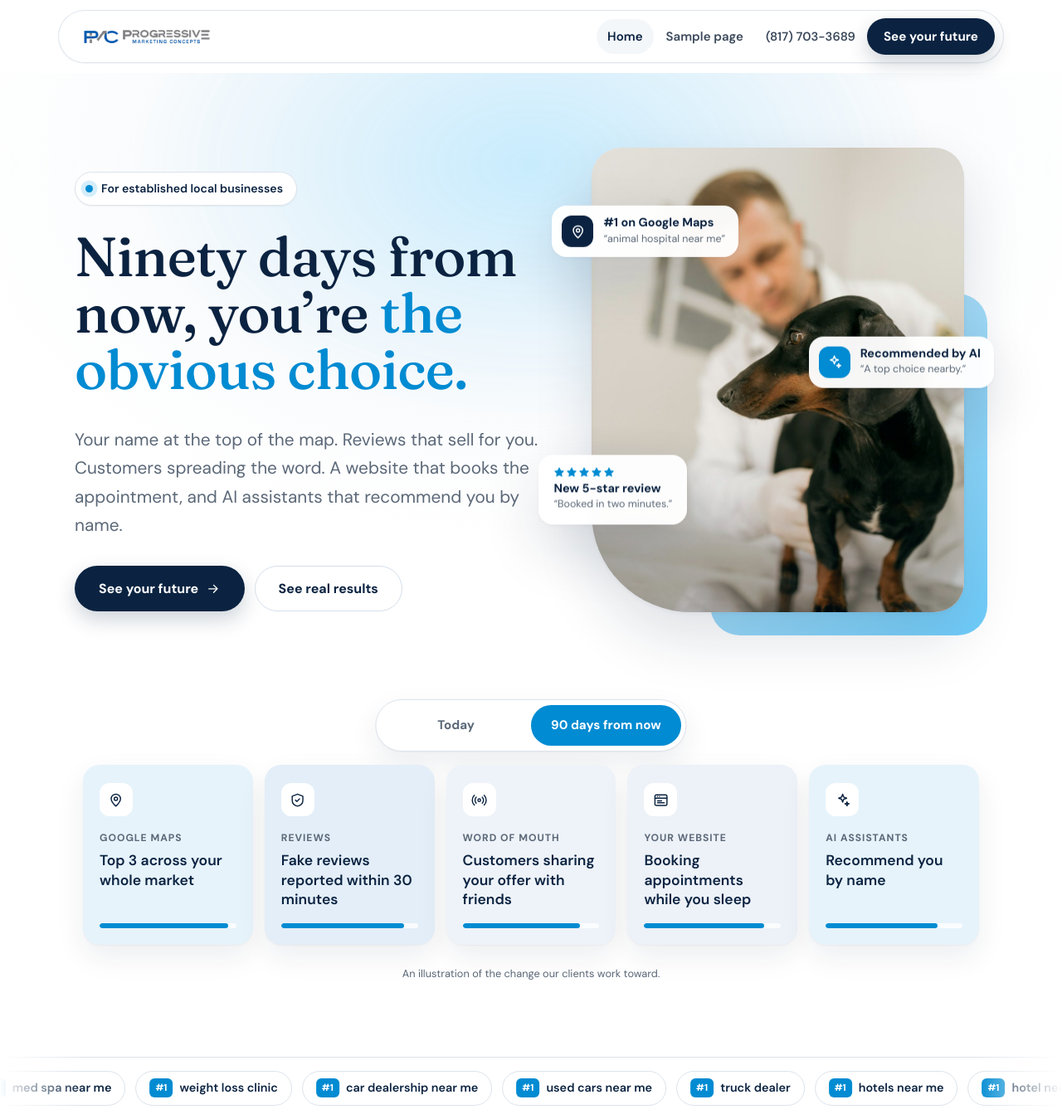
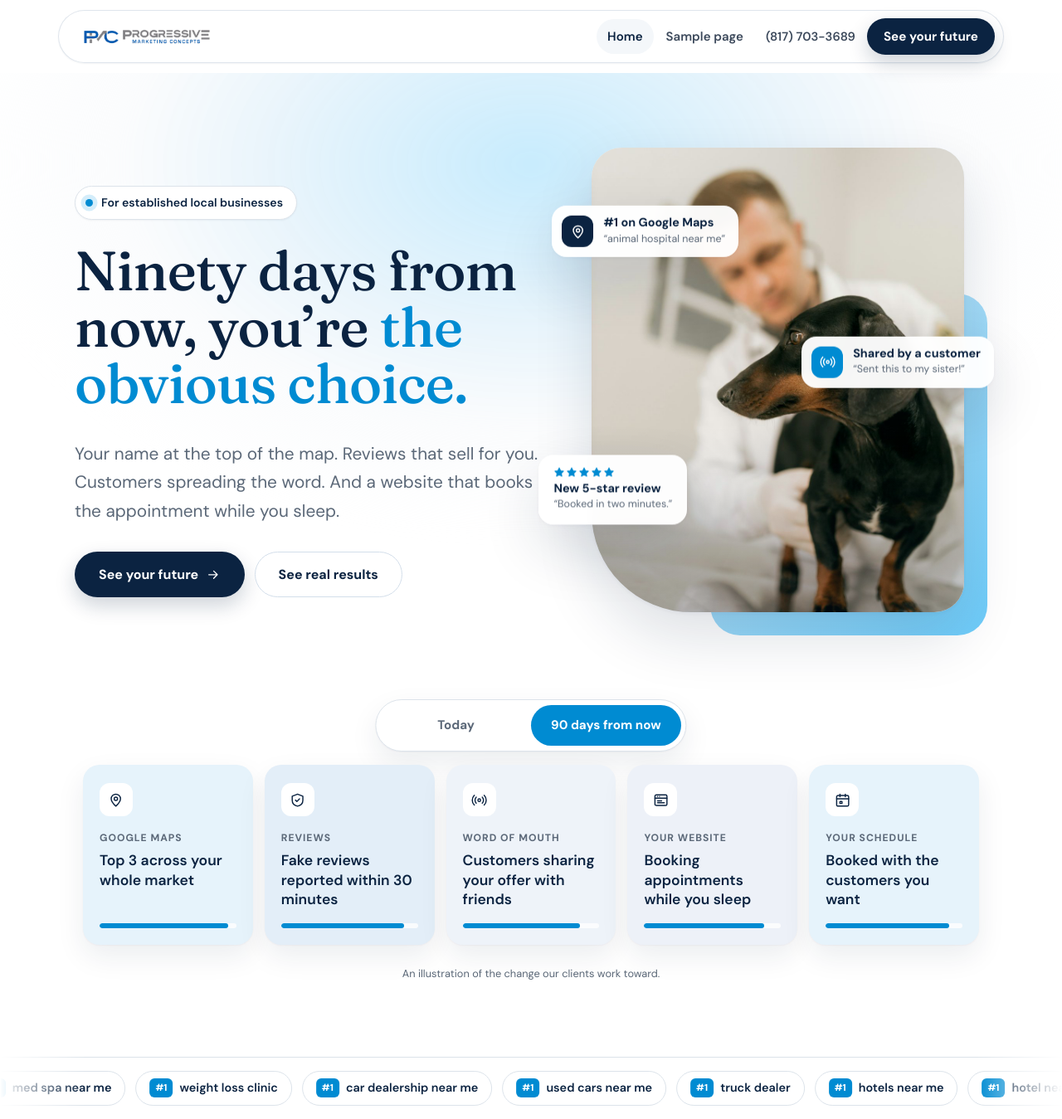
Before and after one commit to yrocconsulting/pmc, a WordPress theme: template wp-content/themes/progressive-marketing/front-page.php in a window 1280 px wide. Shown: the top 1349 px of the page at 83% size. Run offline with PHP 8.4 and a stand-in for WordPress, Linux system fonts and the light colour scheme; the site name, menu and one post (Sample post) are stand-ins, and other content is empty; some libraries are stand-ins or nearby versions.

Commit message:
Remove AI assistant and AI search mentions from site copy
PMC doesn't offer AI visibility as a service yet. The home AI section
and demo are removed; the hero card, switch tile, and day timeline now
feature Ripple, scheduling, and Driveby instead. Website Builds copy
focuses on search engines and conversion. Behind-the-scenes structured
data, llms.txt, and crawler access are unchanged.

Co-Authored-By: Claude Opus 5.5 <noreply@anthropic.com>
Claude-Session: https://claude.ai/code/session_018pQ9Jxz9pM4me8uzc4osee

```diff
--- a/wp-content/themes/progressive-marketing/front-page.php
+++ b/wp-content/themes/progressive-marketing/front-page.php
@@ -20,7 +20,7 @@ foreach ( pmc_industries() as $ind ) {
 		<div class="hero-copy">
 			<p class="pill" data-reveal><span class="pill-dot"></span> For established local businesses</p>
 			<h1 data-reveal>Ninety days from now, you’re <em>the obvious choice.</em></h1>
-			<p class="lead" data-reveal>Your name at the top of the map. Reviews that sell for you. Customers spreading the word. A website that books the appointment, and AI assistants that recommend you by name.</p>
+			<p class="lead" data-reveal>Your name at the top of the map. Reviews that sell for you. Customers spreading the word. And a website that books the appointment while you sleep.</p>
 			<div class="hero-actions" data-reveal>
 				<a class="btn btn-primary btn-lg" href="<?php echo esc_url( pmc_trial_url() ); ?>">See your future <?php echo pmc_icon( 'arrow' ); // phpcs:ignore ?></a>
 				<a class="btn btn-ghost btn-lg" href="#proof">See real results</a>
@@ -38,9 +38,9 @@ foreach ( pmc_industries() as $ind ) {
 				<span class="chip-stars"><?php echo str_repeat( pmc_icon( 'star' ), 5 ); // phpcs:ignore ?></span>
 				<span><strong>New 5-star review</strong><small>“Booked in two minutes.”</small></span>
 			</div>
-			<div class="hero-chip chip-ai" aria-hidden="true">
-				<span class="chip-icon"><?php echo pmc_icon( 'ai' ); // phpcs:ignore ?></span>
-				<span><strong>Recommended by AI</strong><small>“A top choice nearby.”</small></span>
+			<div class="hero-chip chip-share" aria-hidden="true">
+				<span class="chip-icon"><?php echo pmc_icon( 'ripple' ); // phpcs:ignore ?></span>
+				<span><strong>Shared by a customer</strong><small>“Sent this to my sister!”</small></span>
 			</div>
 		</figure>
 	</div>
@@ -106,12 +106,6 @@ foreach ( pmc_industries() as $ind ) {
 	</div>
 </section>
 
-<section class="section section-tint">
-	<div class="container split split-center">
-		<?php pmc_heading( 'The next front door', 'Tomorrow’s customers ask AI. *It should name you.*', 'More people now ask ChatGPT, Gemini, or Google’s AI Overview who to call. Those answers come from your map listing, your reviews, and your website. In your future, all three point to you.' ); ?>
-		<?php get_template_part( 'template-parts/ai-answer' ); ?>
-	</div>
-</section>
 
 <section class="section">
 	<div class="container">
--- a/wp-content/themes/progressive-marketing/inc/content.php
+++ b/wp-content/themes/progressive-marketing/inc/content.php
@@ -76,23 +76,23 @@ function pmc_services() {
 			'name'     => 'Website Builds',
 			'tagline'  => 'A website that closes.',
 			'icon'     => 'browser',
-			'future'   => 'Visitors land on a site that feels unmistakably yours, answers their questions, earns their trust, and turns them into booked appointments, and AI assistants can read it and recommend you.',
-			'summary'  => 'Every website we build is custom: designed from scratch around your brand, your market, and the customers you want more of. No templates, no two alike. Each one is built to convert the attention Driveby and Ripple create, and structured so search engines and AI assistants understand exactly what you do.',
+			'future'   => 'Visitors land on a site that feels unmistakably yours, answers their questions, earns their trust, and turns them into booked appointments.',
+			'summary'  => 'Every website we build is custom: designed from scratch around your brand, your market, and the customers you want more of. No templates, no two alike. Each one is built to convert the attention Driveby and Ripple create, and structured so search engines understand exactly what you do and where you do it.',
 			'parts'    => array(
 				array( 'Custom from the first sketch', 'Designed around your brand and your customers, never a recycled theme.' ),
 				array( 'Built to convert', 'Clear offers, real proof, and one obvious next step on every page.' ),
-				array( 'Built for AI search', 'Structured data, clean semantic pages, and answers written the way people ask questions, so ChatGPT, Gemini, and Google’s AI Overviews can cite you.' ),
+				array( 'Built to be found', 'Clean, fast pages with structured data, so search engines understand exactly what you do and where you do it.' ),
 				array( 'Built to last', 'Fast, secure, mobile-first, and easy for your team to update.' ),
 			),
 			'steps'    => array(
 				array( 'Discover', 'We learn your business, your market, and who you want more of.' ),
 				array( 'Design', 'A custom design shaped around your brand, reviewed with you.' ),
-				array( 'Build', 'Fast, accessible, and structured for search engines and AI.' ),
+				array( 'Build', 'Fast, accessible, mobile-first, and structured for search engines.' ),
 				array( 'Launch', 'Go live, connect it to your visibility and reputation work, and keep improving.' ),
 			),
 			'outcomes' => array(
 				'Your website becomes your best salesperson, working every hour of the day.',
-				'AI assistants describe your business accurately and send customers your way.',
+				'Customers get their questions answered and book without picking up the phone.',
 				'Every dollar you spend on visibility lands somewhere that converts.',
 			),
 			'draft'    => false,
@@ -105,7 +105,7 @@ function pmc_services() {
  */
 function pmc_futures() {
 	return array(
-		array( 'Found first', 'When someone nearby needs what you do, your name is at the top of the map, in the AI answer, and in the conversation.' ),
+		array( 'Found first', 'When someone nearby needs what you do, your name is at the top of the map and in the conversation.' ),
 		array( 'Trusted on sight', 'Your reviews, your profile, and your website all say the same thing: this is the safe choice.' ),
 		array( 'Chosen, again and again', 'The phone rings with the right customers. Appointments book themselves. Growth stops depending on luck.' ),
 	);
@@ -120,7 +120,7 @@ function pmc_future_day() {
 		array( '7:42 AM', 'call', 'New call from Google Maps', '“Saw you were top-rated. Do you have anything today?”' ),
 		array( '9:15 AM', 'star', 'New 5-star review', '“Found them on the map, booked in two minutes.”' ),
 		array( '11:03 AM', 'calendar', 'Appointment booked online', 'From your website, after reading your FAQ.' ),
-		array( '1:30 PM', 'ai', 'Recommended by an AI assistant', '“Top choice nearby, known for fast service and great reviews.”' ),
+		array( '1:30 PM', 'pin', 'Top 3 across town', 'Your weekly map report: top three from one side of town to the other.' ),
 		array( '3:48 PM', 'shield', 'Fake review reported', 'A competitor’s 1-star review flagged for removal within 30 minutes.' ),
 		array( '5:20 PM', 'ripple', 'Your campaign is spreading', 'Customers shared your offer, and their friends are sharing it too.' ),
 	);
@@ -307,12 +307,12 @@ function pmc_growth360_editions() {
 }
 
 /**
- * FAQs, written as the questions people (and AI assistants) actually ask.
+ * FAQs, written as the questions people actually ask.
  * Output as FAQPage structured data wherever they appear.
  */
 function pmc_faqs() {
 	return array(
-		array( 'What does Progressive Marketing Concepts do?', 'We help established local businesses become the obvious choice in their market. Our three services are PMC Driveby™ & Review Guard™ (top-three Google Maps visibility, with fast removal reporting for fake or abusive reviews included), Ripple (sharing campaigns that turn your existing media into earned media), and custom websites built for AI search.' ),
+		array( 'What does Progressive Marketing Concepts do?', 'We help established local businesses become the obvious choice in their market. Our three services are PMC Driveby™ & Review Guard™ (top-three Google Maps visibility, with fast removal reporting for fake or abusive reviews included), Ripple (sharing campaigns that turn your existing media into earned media), and custom websites built to turn visitors into customers.' ),
 		array( 'What is PMC Driveby?', 'PMC Driveby is a location-based ranking system for Google Business Profiles. It moves your business into the top three on Google Maps for the keywords your customers search, across your whole service area, and keeps monitoring it there.' ),
 		array( 'What is PMC Review Guard?', 'Review Guard is included with every PMC Driveby plan. It monitors your Google reviews around the clock. New 1- and 2-star reviews that appear fake, spammy, abusive, off-topic, or from competitors or non-customers are typically reported within 30 minutes, then escalated and tracked. No login to your Google account is required.' ),
 		array( 'Can every negative review be removed?', 'No. Google makes the final decision, and genuine reviews that follow its policies stay up. Review Guard makes sure the ones that break the rules are reported fast and followed through.' ),
@@ -320,7 +320,7 @@ function pmc_faqs() {
 		array( 'How fast will I see results?', 'Our Driveby optimization runs 30 to 45 days, and many clients see movement sooner. One wellness center moved from position 13 to 5 for a key service in seven days.' ),
 		array( 'How do I know it’s working?', 'Every keyword gets a before-and-after geo-grid report showing your average ranking position (ARP) and share of local voice (SOLV, the share of the map where you rank in the top three), plus monthly executive reporting.' ),
 		array( 'Is there a way to try it first?', 'Yes. You can start a free 7-day PMC Driveby trial, or a complimentary Growth360™ Executive Evaluation for veterinary clinics and dealerships. There’s no sales presentation.' ),
-		array( 'Do you build websites that work with AI search?', 'Yes. Our websites use structured data, clean semantic pages, and plain-language answers so search engines and AI assistants like ChatGPT, Gemini, and Google AI Overviews can understand and recommend your business.' ),
+		array( 'What’s included in a website build?', 'Every site is designed from scratch around your brand and the customers you want more of. It loads fast, works beautifully on phones, turns visitors into calls and bookings, and gives search engines clear, structured information about your business.' ),
 		array( 'Which businesses do you work with?', 'Established local businesses, especially medical clinics, auto dealerships, hotels, and veterinary clinics. You need a public Google Business Profile and a commitment to your local market.' ),
 	);
 }
--- a/wp-content/themes/progressive-marketing/inc/seo.php
+++ b/wp-content/themes/progressive-marketing/inc/seo.php
@@ -55,7 +55,7 @@ function pmc_page_context() {
  */
 function pmc_meta_description() {
 	if ( is_front_page() ) {
-		return 'Progressive Marketing Concepts helps established local businesses become the obvious choice: top of Google Maps, protected reviews, momentum that spreads, and websites built for AI search.';
+		return 'Progressive Marketing Concepts helps established local businesses become the obvious choice: top of Google Maps, protected reviews, momentum that spreads, and custom websites that convert.';
 	}
 	list( $type, $key ) = pmc_page_context();
 	if ( 'service' === $type ) {
@@ -148,7 +148,7 @@ function pmc_structured_data() {
 			'description' => 'Progressive Marketing Concepts helps established local businesses become the obvious choice in their market with PMC Driveby & Review Guard, Ripple, and high-end website builds.',
 			'areaServed'  => 'United States',
 			'address'     => array( '@type' => 'PostalAddress', 'addressLocality' => 'Dallas', 'addressRegion' => 'TX', 'addressCountry' => 'US' ),
-			'knowsAbout'  => array( 'Google Business Profile optimization', 'Local SEO', 'Google Maps ranking', 'Online reputation management', 'AI search optimization', 'Website design' ),
+			'knowsAbout'  => array( 'Google Business Profile optimization', 'Local SEO', 'Google Maps ranking', 'Online reputation management', 'Referral and sharing campaigns', 'Website design' ),
 			'founder'     => array( '@type' => 'Person', 'name' => pmc_opt( 'rep_name' ) ),
 			'hasOfferCatalog' => array(
 				'@type'           => 'OfferCatalog',
@@ -234,7 +234,7 @@ function pmc_llms_txt( $wp ) {
 	$lines   = array();
 	$lines[] = '# Progressive Marketing Concepts';
 	$lines[] = '';
-	$lines[] = '> Progressive Marketing Concepts (PMC) helps established local businesses become the obvious choice in their market: found first on Google Maps and in AI answers, trusted on sight, and chosen again and again. Based in Dallas–Fort Worth, Texas; serves businesses across the United States.';
+	$lines[] = '> Progressive Marketing Concepts (PMC) helps established local businesses become the obvious choice in their market: found first on Google Maps, trusted on sight, and chosen again and again. Based in Dallas–Fort Worth, Texas; serves businesses across the United States.';
 	$lines[] = '';
 	$lines[] = 'Contact: ' . pmc_opt( 'phone' ) . ' · ' . pmc_opt( 'email' );
 	$lines[] = '';
--- a/wp-content/themes/progressive-marketing/page-about-us.php
+++ b/wp-content/themes/progressive-marketing/page-about-us.php
@@ -20,7 +20,7 @@ get_header();
 		<?php pmc_heading( 'What we believe', 'Your future shouldn’t *depend on luck.*' ); ?>
 		<div class="prose" data-reveal>
 			<p>Most local businesses are better than their online presence suggests. Customers can’t see the care, the expertise, or the years of reputation. They see a map, a star rating, and a website, and they decide in seconds.</p>
-			<p>We close that gap. Our work raises your presence across Google Maps, local search, and AI platforms so the right customers find you first, and our reporting shows you exactly what changed and why.</p>
+			<p>We close that gap. Our work raises your presence across Google Maps and local search so the right customers find you first, and our reporting shows you exactly what changed and why.</p>
 		</div>
 	</div>
 </section>
--- a/wp-content/themes/progressive-marketing/style.css
+++ b/wp-content/themes/progressive-marketing/style.css
@@ -229,8 +229,8 @@ p { margin: 0 0 1em; }
 .chip-review { flex-direction: column; align-items: flex-start; gap: 4px; padding: 14px 18px; }
 .chip-rank { top: 12%; left: -48px; }
 .chip-review { bottom: 22%; left: -64px; animation-delay: -2.3s; }
-.chip-ai { top: 40%; right: -8px; animation-delay: -4.6s; }
-.chip-ai .chip-icon { background: var(--blue); }
+.chip-share { top: 40%; right: -8px; animation-delay: -4.6s; }
+.chip-share .chip-icon { background: var(--blue); }
 @keyframes chipFloat { 50% { transform: translateY(-8px); } }
 .hero-photo-split + .container .ft { margin-top: clamp(48px, 6vw, 80px); }
 @media (max-width: 960px) {
@@ -238,11 +238,11 @@ p { margin: 0 0 1em; }
 	.hero-photo { max-width: 460px; margin: 8px auto 0; }
 	.chip-rank { left: -8px; top: -18px; }
 	.chip-review { left: -12px; }
-	.chip-ai { right: 0; }
+	.chip-share { right: 0; }
 }
 @media (max-width: 480px) {
 	.hero-chip { transform: scale(.9); }
-	.chip-ai { display: none; }
+	.chip-share { display: none; }
 }
 
 /* Today ↔ Future switch */
--- a/wp-content/themes/progressive-marketing/template-parts/ai-answer.php
+++ /dev/null
@@ -1,28 +0,0 @@
-<?php
-/**
- * Illustrative AI assistant answer that recommends "your business".
- *
- * @package ProgressiveMarketing
- */
-
-defined( 'ABSPATH' ) || exit;
-?>
-<div class="ai-demo" data-ai-demo data-reveal>
-	<div class="ai-tabs" role="tablist" aria-label="Example searches">
-		<button type="button" role="tab" aria-selected="true" data-q="Who’s the best animal hospital near me?" data-a="Based on reviews and local results, <b>Your Clinic</b> is a top choice nearby. Pet owners consistently mention gentle care, clear pricing, and same-day appointments. It ranks first on Google Maps in your area and holds a 4.9-star rating.">Veterinary</button>
-		<button type="button" role="tab" aria-selected="false" data-q="Which dealership near me has the best service department?" data-a="<b>Your Dealership</b> stands out. Customers highlight honest service advisors and fast turnaround, it appears at the top of local results for auto service, and its reviews are consistently strong.">Automotive</button>
-		<button type="button" role="tab" aria-selected="false" data-q="Where can I get IV therapy near me today?" data-a="<b>Your Wellness Center</b> offers same-day IV therapy, including Myers’ Cocktail and Immune Booster IV. It’s highly rated nearby and lists online booking on its website.">Medical</button>
-		<button type="button" role="tab" aria-selected="false" data-q="What’s a good hotel near the convention center?" data-a="<b>Your Hotel</b> is one of the closest well-reviewed options. Guests praise the location, quiet rooms, and helpful staff, and you can book directly on its website.">Hotels</button>
-	</div>
-	<div class="ai-window">
-		<div class="ai-bar"><span></span><span></span><span></span><em>AI assistant</em></div>
-		<div class="ai-chat">
-			<p class="ai-q" data-ai-q>Who’s the best animal hospital near me?</p>
-			<div class="ai-a">
-				<span class="ai-avatar"><?php echo pmc_icon( 'ai' ); // phpcs:ignore ?></span>
-				<p data-ai-a>Based on reviews and local results, <b>Your Clinic</b> is a top choice nearby. Pet owners consistently mention gentle care, clear pricing, and same-day appointments. It ranks first on Google Maps in your area and holds a 4.9-star rating.</p>
-			</div>
-		</div>
-	</div>
-	<p class="fine-print">Illustration. AI assistants draw on your map listing, reviews, and website. We optimize all three.</p>
-</div>
--- a/wp-content/themes/progressive-marketing/template-parts/future-toggle.php
+++ b/wp-content/themes/progressive-marketing/template-parts/future-toggle.php
@@ -13,7 +13,7 @@ $tiles = array(
 	array( 'shield', 'Reviews', 'One fake review from a bad month', 'Fake reviews reported within 30 minutes', 40, 90, 'mint' ),
 	array( 'ripple', 'Word of mouth', 'Whoever happens to remember you', 'Customers sharing your offer with friends', 22, 86, 'peach' ),
 	array( 'browser', 'Your website', 'An online brochure', 'Booking appointments while you sleep', 30, 88, 'lilac' ),
-	array( 'ai', 'AI assistants', 'Don’t mention you', 'Recommend you by name', 8, 82, 'sky' ),
+	array( 'calendar', 'Your schedule', 'Gaps you hope will fill', 'Booked with the customers you want', 25, 90, 'sky' ),
 );
 ?>
 <div class="ft" data-future-toggle>
```
Also changed, not shown: wp-content/themes/progressive-marketing/template-parts/service.php (+0 -9 lines), README.md, wp-content/themes/progressive-marketing/assets/img/og-image.jpg, wp-content/themes/progressive-marketing/screenshot.png.
